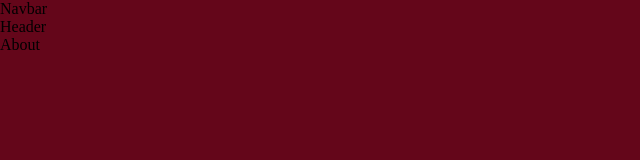
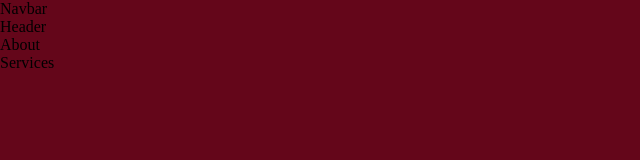
Before and after one commit to Regtables/skillcore, a React (Create React App) app: page / in a window 1280 px wide. Shown: the top 160 px of the page, without its empty margins (0-640 px from the left). Built offline with nearby package versions, Linux system fonts and the light colour scheme.

Commit message:
further file structure progress and additions (Services, Acts)

```diff
--- a/src/App.css
+++ b/src/App.css
@@ -24,7 +24,7 @@ body{
 
 @media screen and (max-width: 700px){
   .section__padding{
-    paddding: 4rem;
+    padding: 4rem;
   }
 
   .section__margin{
@@ -34,7 +34,7 @@ body{
 
 @media screen and (max-width: 550px){
   .section__padding{
-    paddding: 4rem 2rem;
+    padding: 4rem 2rem;
   }
 
   .section__margin{
--- a/src/App.js
+++ b/src/App.js
@@ -3,7 +3,7 @@ import React from 'react';
 import './App.css'
 
 import { Navbar } from './Components';
-import { Header, About } from './Containers';
+import { Header, About, Services, Acts } from './Containers';
 
 const App = () => {
   return (
@@ -16,6 +16,7 @@ const App = () => {
             <Header />
         <main>
             <About />
+            <Services />
         </main>
       </div>
   )
--- /dev/null
+++ b/src/Containers/acts/Acts.js
@@ -0,0 +1,13 @@
+import React from 'react'
+
+import './acts.css'
+
+const Acts = () => {
+  return (
+      <div>
+          Acts
+      </div>
+  )
+}
+
+export default Acts
--- a/src/Containers/index.js
+++ b/src/Containers/index.js
@@ -1,2 +1,4 @@
-export { default as Header } from './header/Header'
-export { default as About } from './about/About'
+export { default as Header } from './header/Header';
+export { default as About } from './about/About';
+export { default as Services } from './services/Services';
+export { default as Acts } from './acts/Acts'
--- /dev/null
+++ b/src/Containers/services/Services.js
@@ -0,0 +1,13 @@
+import React from 'react'
+
+import './services.css'
+
+const Services = () => {
+  return (
+      <div>
+          Services
+      </div>
+  )
+}
+
+export default Services
```
Also changed, not shown: src/Containers/acts/acts.css (added), src/Containers/services/services.css (added).
